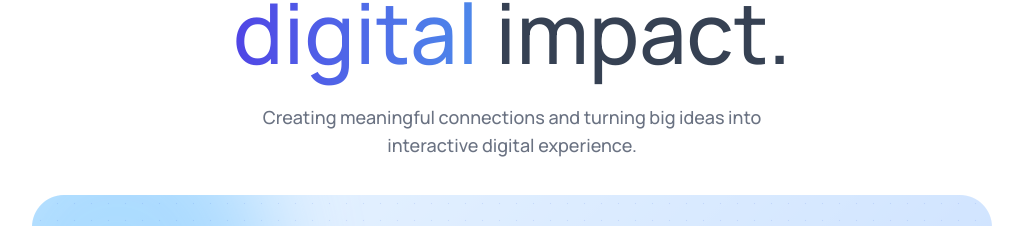
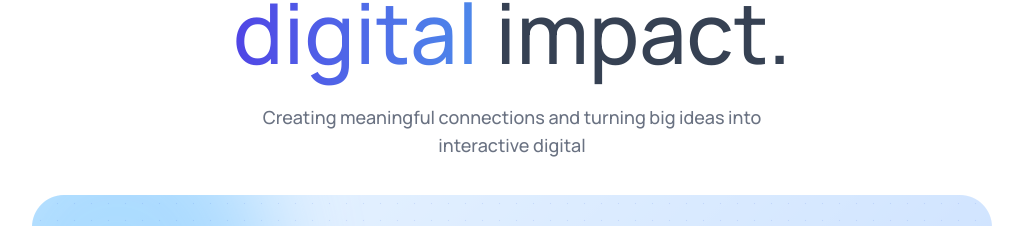
Before and after one commit to rajkumar-work-in/zivora-digital-agency, a React (Vite) app: page / in a window 1280 px wide. Shown: the part 324-550 px from the top of the page, without its empty margins (128-1151 px from the left). Built offline with nearby package versions, Linux system fonts and the light colour scheme.

Commit message:
updated hero page

```diff
--- a/src/components/Hero.jsx
+++ b/src/components/Hero.jsx
@@ -34,7 +34,7 @@ const Hero = () => {
       viewport={{once: true}}
       className="text-sm sm:text-lg font-medium text-gray-500 dark:text-white/75 max-w-4/5 sm:max-w-lg pb-3">
         Creating meaningful connections and turning big ideas into interactive
-        digital experience.
+        digital
       </motion.p>
 
       <motion.div
```
